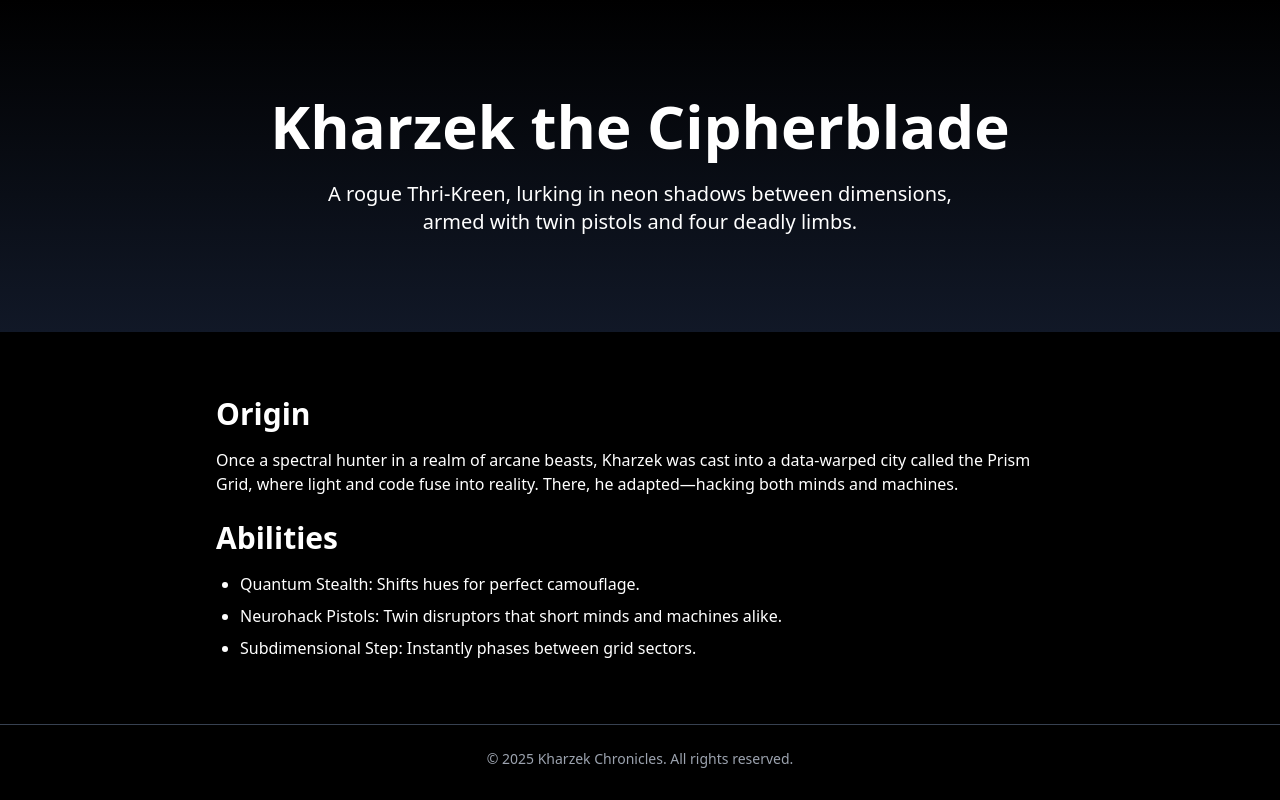
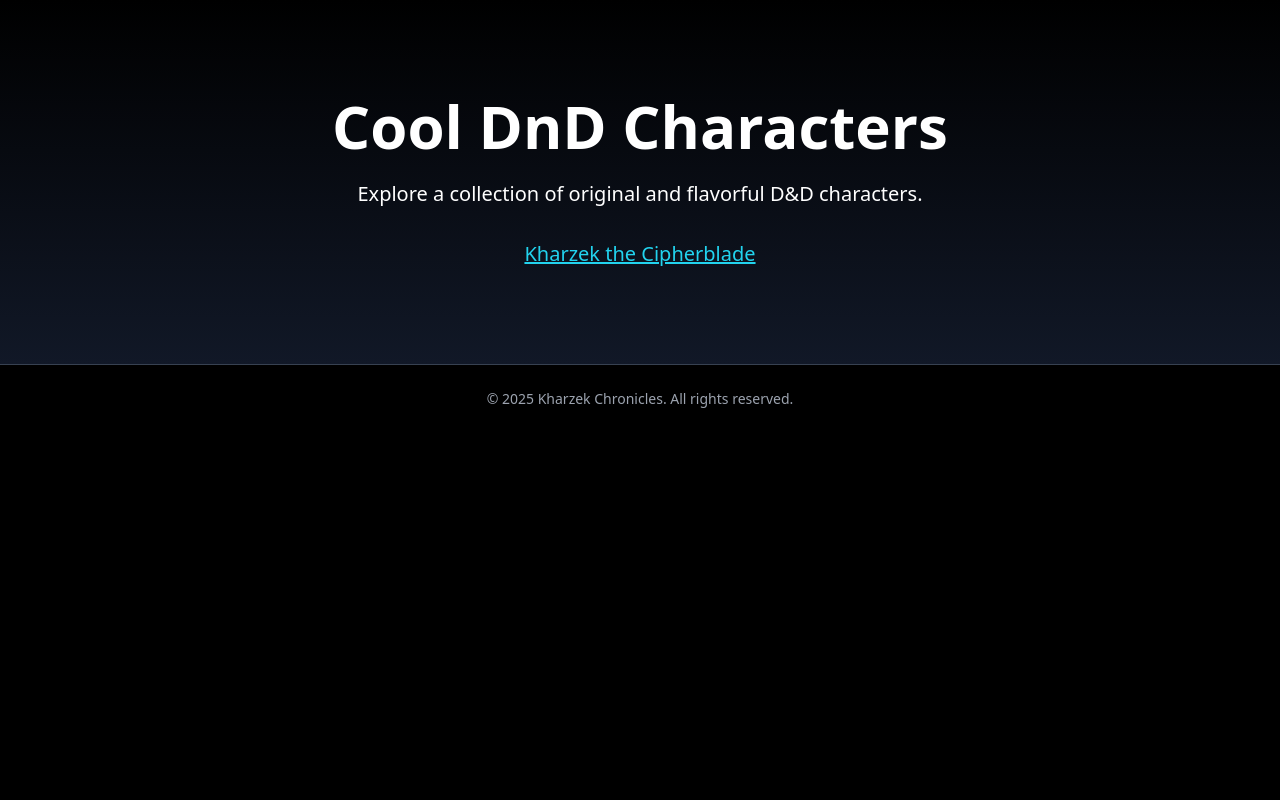
Before and after one commit to jonahgtibbs/Cool-DnD-Characters, a React (Vite) app: page / in a window 1280 px wide. Built offline with nearby package versions, Linux system fonts and the light colour scheme.

Commit message:
Update App.tsx

```diff
--- a/src/App.tsx
+++ b/src/App.tsx
@@ -1,16 +1,71 @@
+// Main entry: src/App.tsx
 import React from 'react';
-import { Hero } from './components/Hero';
-import { About } from './components/About';
+import { BrowserRouter as Router, Routes, Route, Link } from 'react-router-dom';
+import { Home } from './components/Home';
+import { KharzekPage } from './components/KharzekPage';
 import { Footer } from './components/Footer';
 
 const App: React.FC = () => {
   return (
-    <div className="min-h-screen bg-black text-white font-sans">
-      <Hero />
-      <About />
-      <Footer />
+    <Router>
+      <div className="min-h-screen bg-black text-white font-sans">
+        <Routes>
+          <Route path="/" element={<Home />} />
+          <Route path="/kharzek" element={<KharzekPage />} />
+        </Routes>
+        <Footer />
+      </div>
+    </Router>
+  );
+};
+
+export default App;
+
+// Component: src/components/Home.tsx
+import React from 'react';
+import { Link } from 'react-router-dom';
+
+export const Home: React.FC = () => {
+  return (
+    <div className="text-center py-24 px-6 bg-gradient-to-b from-black to-gray-900">
+      <h1 className="text-5xl md:text-6xl font-bold mb-6">Cool DnD Characters</h1>
+      <p className="text-lg md:text-xl max-w-2xl mx-auto mb-8">
+        Explore a collection of original and flavorful D&D characters.
+      </p>
+      <div className="space-y-4">
+        <Link to="/kharzek" className="text-xl underline text-cyan-400 hover:text-cyan-200">
+          Kharzek the Cipherblade
+        </Link>
+        {/* Add more character links here as you create them */}
+      </div>
     </div>
   );
 };
 
-export default App;
+// Component: src/components/KharzekPage.tsx
+import React from 'react';
+import { Hero } from './Hero';
+import { About } from './About';
+
+export const KharzekPage: React.FC = () => {
+  return (
+    <div className="px-6 pb-12">
+      <Hero />
+      <About />
+      <div className="max-w-4xl mx-auto text-center mt-12">
+        <img
+          src="/images/kharzek.png"
+          alt="Kharzek the Cipherblade"
+          className="mx-auto rounded-2xl shadow-lg mb-6"
+        />
+        <a
+          href="/sheets/kharzek.pdf"
+          download
+          className="inline-block bg-cyan-600 hover:bg-cyan-500 text-white font-semibold py-2 px-4 rounded"
+        >
+          Download Character Sheet
+        </a>
+      </div>
+    </div>
+  );
+};
```
